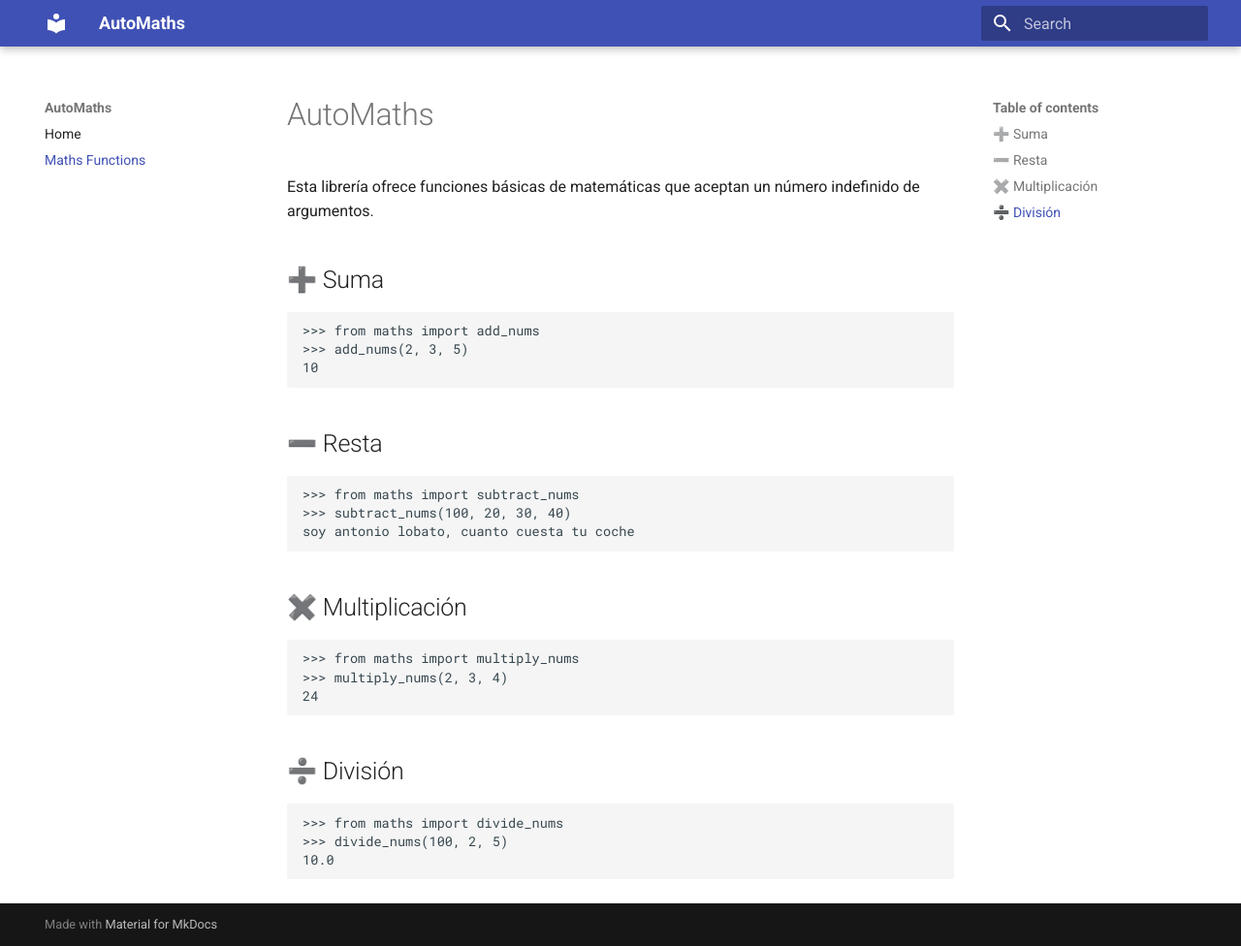
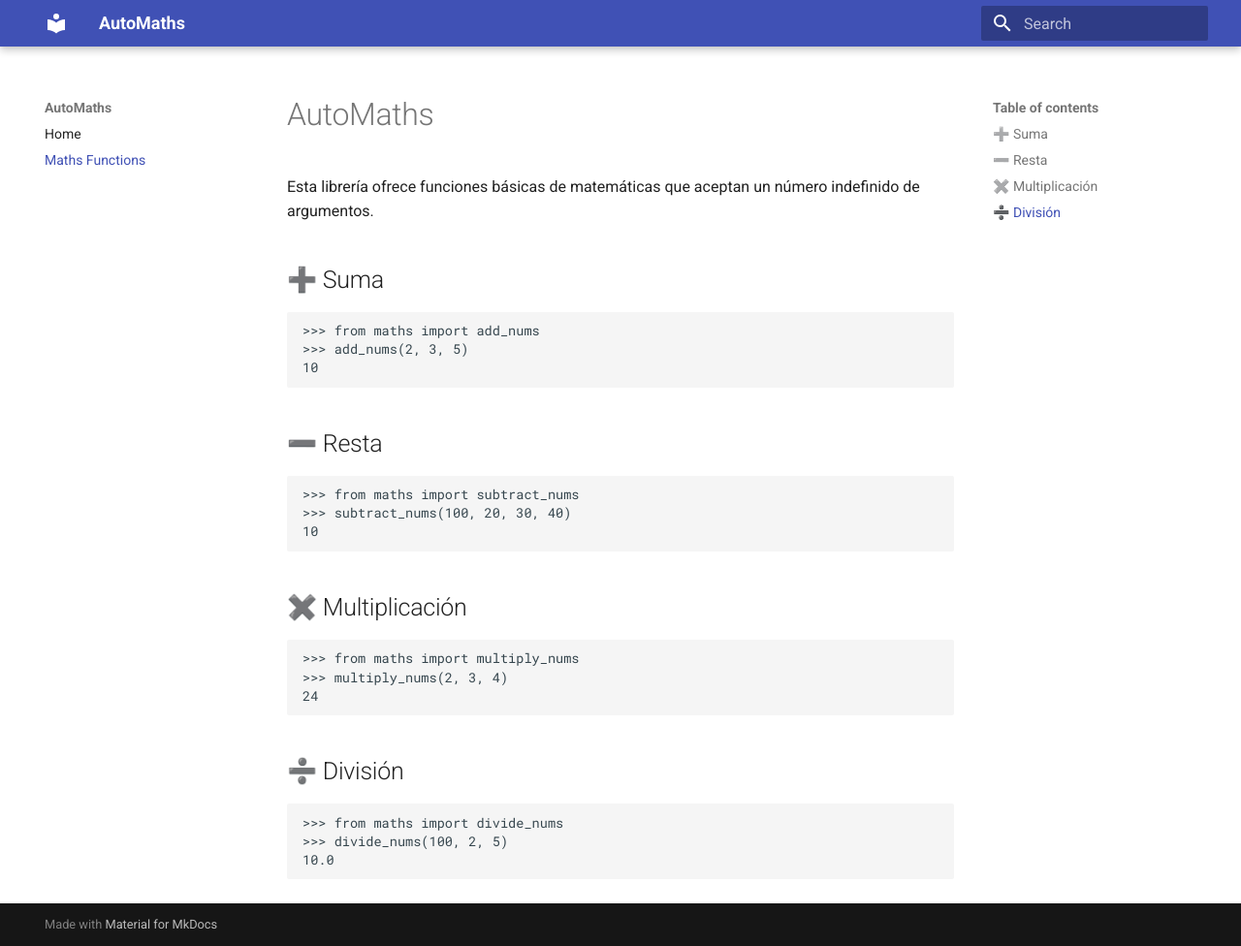
Before and after one commit to BaywatchZEfron/auto-doc, an MkDocs documentation site: the page built from docs/maths.md, in a window 1280 px wide and 976 px high. Shown: the whole window at 97% size. Built offline with MkDocs 1.6.1 and Material for MkDocs 9.7.7, drawn with Linux system fonts in a browser that asks for light colours.

Commit message:
prueba ordenador 2

````diff
--- a/docs/maths.md
+++ b/docs/maths.md
@@ -14,7 +14,7 @@ Esta librería ofrece funciones básicas de matemáticas que aceptan un número
 ```python
 >>> from maths import subtract_nums
 >>> subtract_nums(100, 20, 30, 40)
-soy antonio lobato, cuanto cuesta tu coche
+10
 ```
 
 ## ✖️ Multiplicación
````
